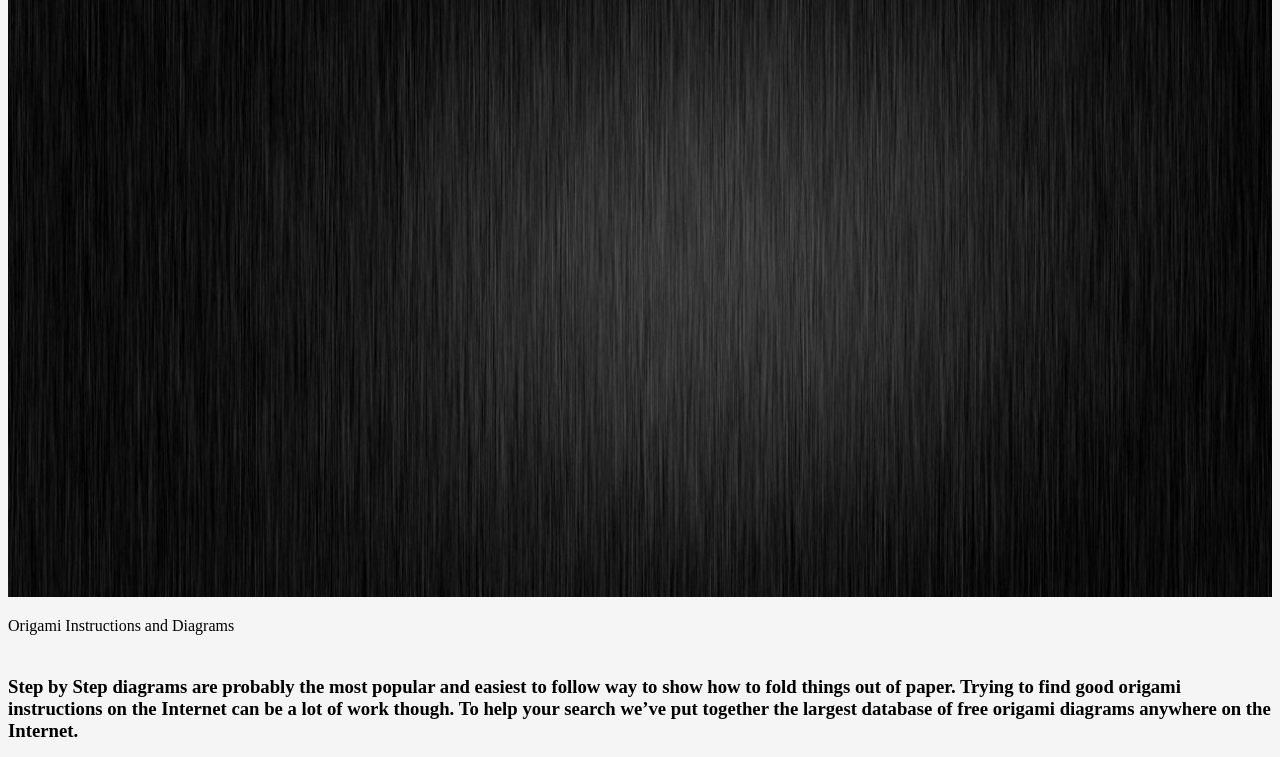
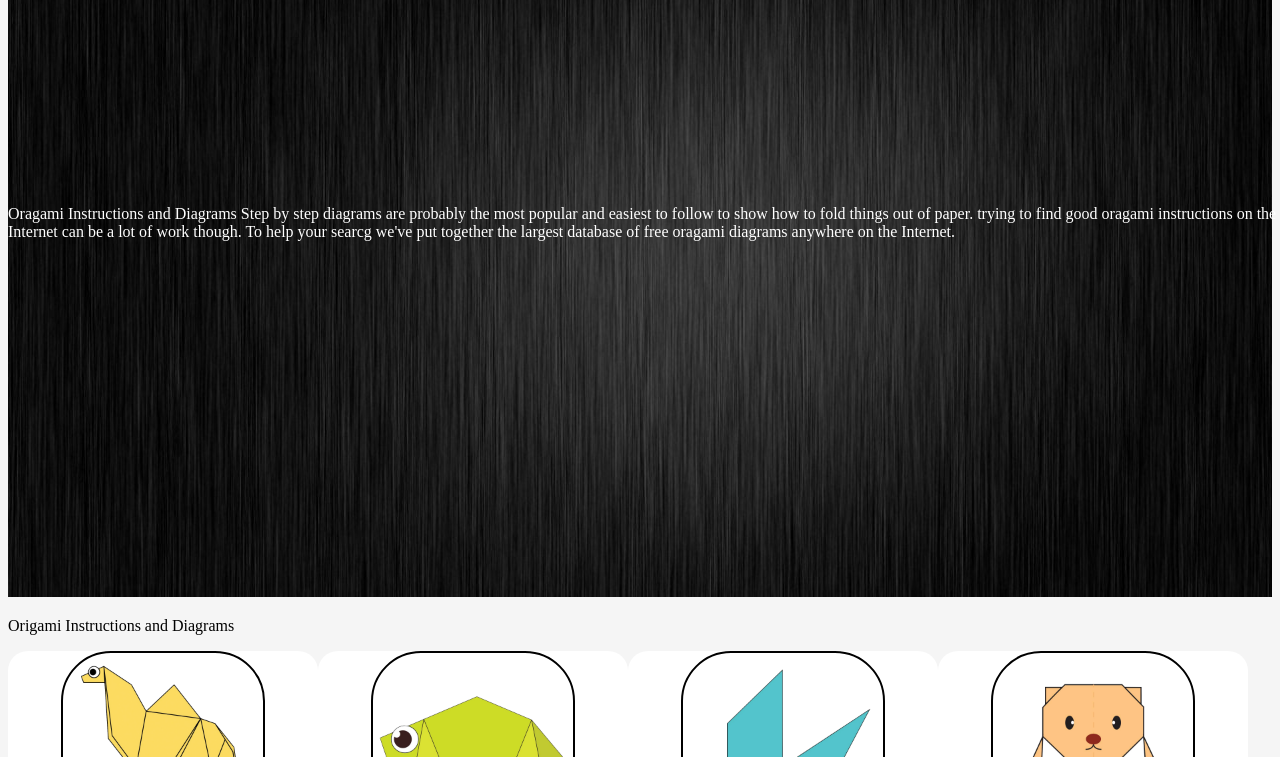
Before and after one commit to rohit-Ironman/project-49, a plain HTML site: page P-50-Soution-main (1)/P-50-Soution-main/index.html in a window 1280 px wide. Shown: the part 35-792 px from the top of the page. Drawn offline with Linux system fonts and the light colour scheme.

Commit message:
Add files via upload

```diff
--- a/P-50-Soution-main (1)/P-50-Soution-main/index.html
+++ b/P-50-Soution-main (1)/P-50-Soution-main/index.html
@@ -18,11 +18,11 @@
     <p>
       Origami Instructions and Diagrams
     </p>
-    <h3><br>
-    Step by Step diagrams are probably the most popular and easiest to follow way to show how to fold things out of paper.
-    Trying to find good origami instructions on the Internet can be a lot of work though. To help your search we’ve put
-    together the largest database of free origami diagrams anywhere on the Internet.
-    </h3>
+    <div class = 'rohit'>
+        Oragami Instructions and Diagrams
+        Step by step diagrams are probably the most popular and easiest to follow to show how to fold things out of paper. trying to find good oragami instructions on the Internet can be a lot of work though. To help your searcg we've put together the largest database of free oragami diagrams anywhere on the Internet.
+
+    </div>
 </div>
 <div class ="grid">
     <div class ="origami">
--- a/P-50-Soution-main (1)/P-50-Soution-main/styles.css
+++ b/P-50-Soution-main (1)/P-50-Soution-main/styles.css
@@ -30,3 +30,10 @@ body{
     font-family: fantasy;
 
 }
+
+.rohit {
+    position: absolute;
+    top: 30%;
+
+    color : white
+}
```
